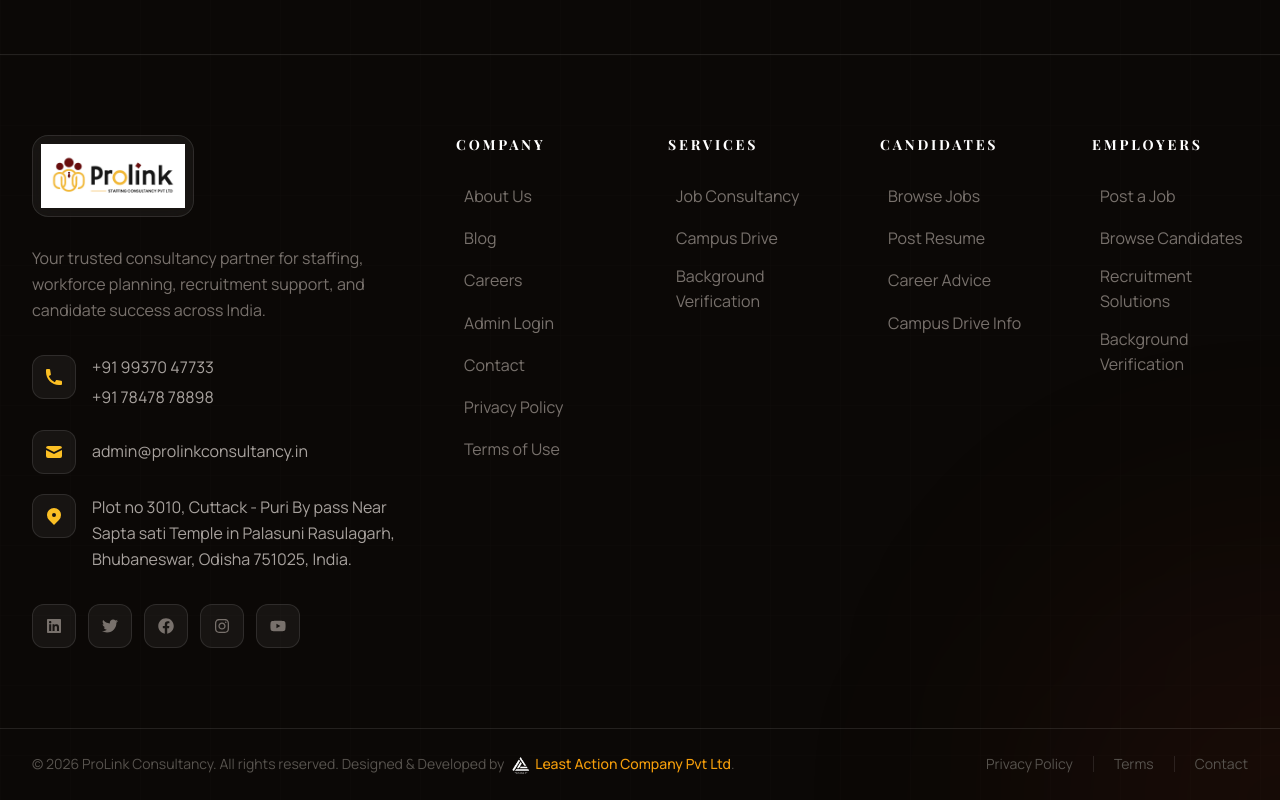
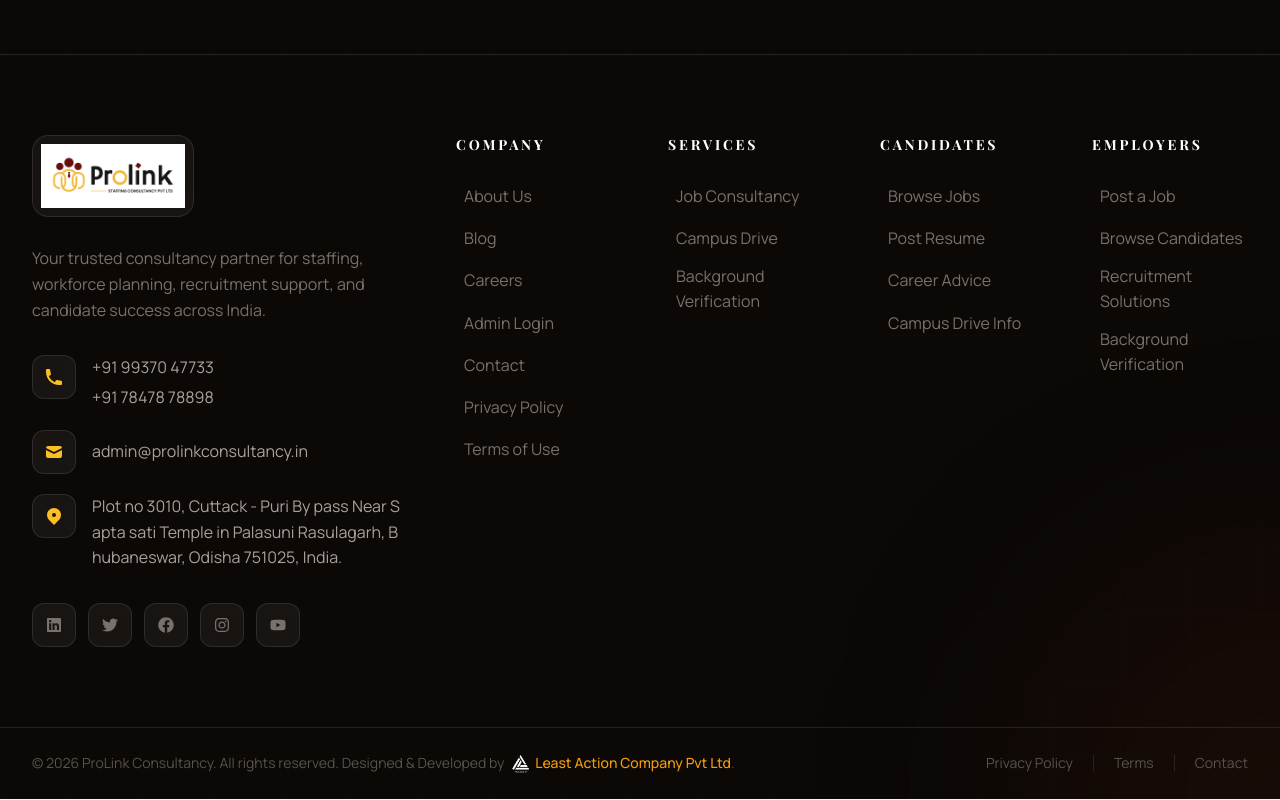
Before and after one commit to servyyai-alt/prolink-consultancy-FE, a React (Vite) app: page /contact in a window 1280 px wide. Shown: the part 1810-2610 px from the top of the page. Built offline with nearby package versions, Linux system fonts and the light colour scheme; no server answers.

Commit message:
Google map link updated in footer and contact page

```diff
--- a/src/components/common/Footer.jsx
+++ b/src/components/common/Footer.jsx
@@ -271,16 +271,16 @@
               </a>
 
               {/* Location */}
-              <div className="flex items-start gap-4">
+              <a href="https://maps.app.goo.gl/Gd4wiqyPGsTfE13Z9" target="_blank" rel="noopener noreferrer" className="flex items-start group gap-4">
                 <div className="w-11 h-11 rounded-xl bg-white/5 border border-white/10 flex items-center justify-center             flex-shrink-0">
                   <HiLocationMarker className="w-5 h-5 text-amber-400" />
                 </div>
 
-                <span className="text-stone-400 leading-relaxed">
+                <span className="text-stone-400 group-hover:text-amber-400 transition-colors break-all">
                   Plot no 3010, Cuttack - Puri By pass Near Sapta sati Temple in Palasuni Rasulagarh, Bhubaneswar,
                   Odisha 751025, India.
                 </span>
-              </div>
+              </a>
             </div>
 
             {/* Social */}
--- a/src/pages/Contact.jsx
+++ b/src/pages/Contact.jsx
@@ -227,7 +227,8 @@
                   value:
                     'Plot no 3010, Cuttack - Puri By pass Near Sapta sati Temple in Palasuni Rasulagarh,                 Bhubaneswar',
                   sub: 'Odisha 751025',
-                  href: 'https://maps.app.goo.gl/h12P6ERfSvVkrR61A',
+                  // href: 'https://maps.app.goo.gl/h12P6ERfSvVkrR61A',
+                  href:'https://maps.app.goo.gl/Gd4wiqyPGsTfE13Z9',
                   color: 'green',
                 }
 
```
